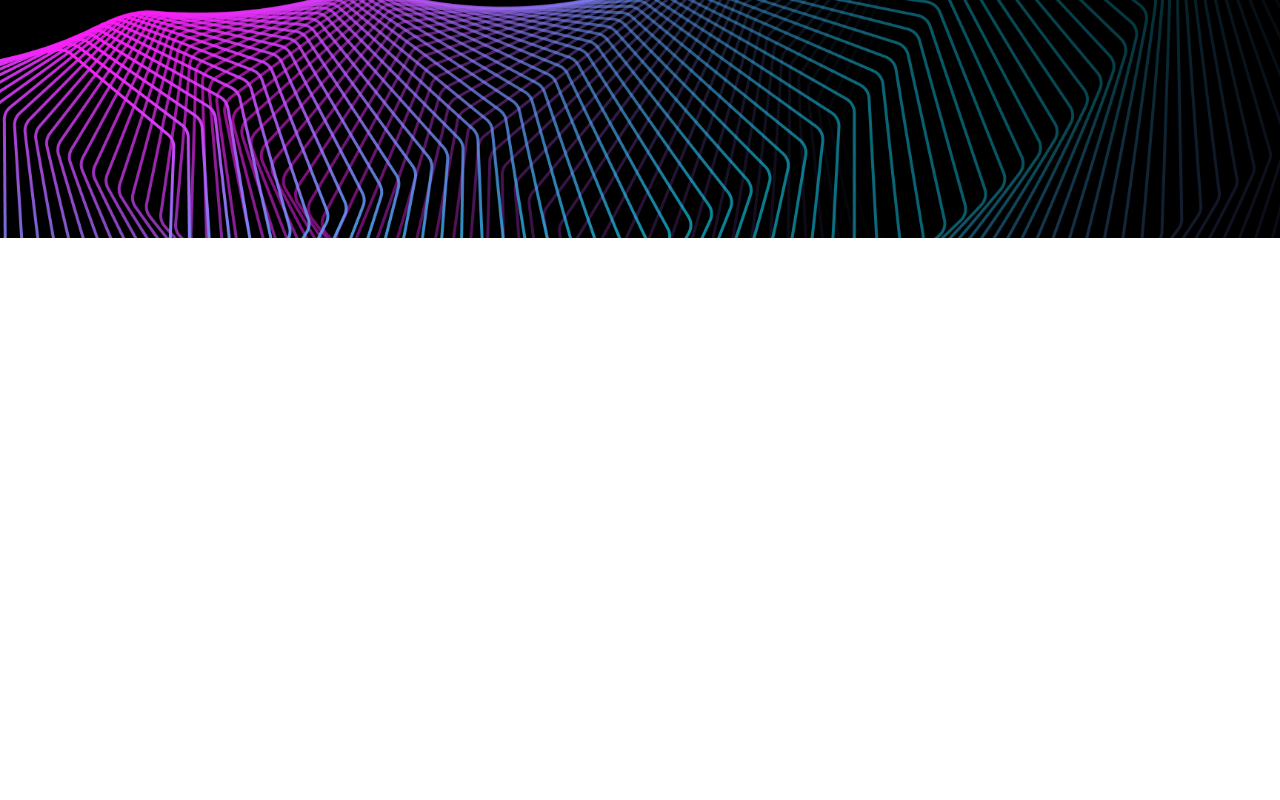
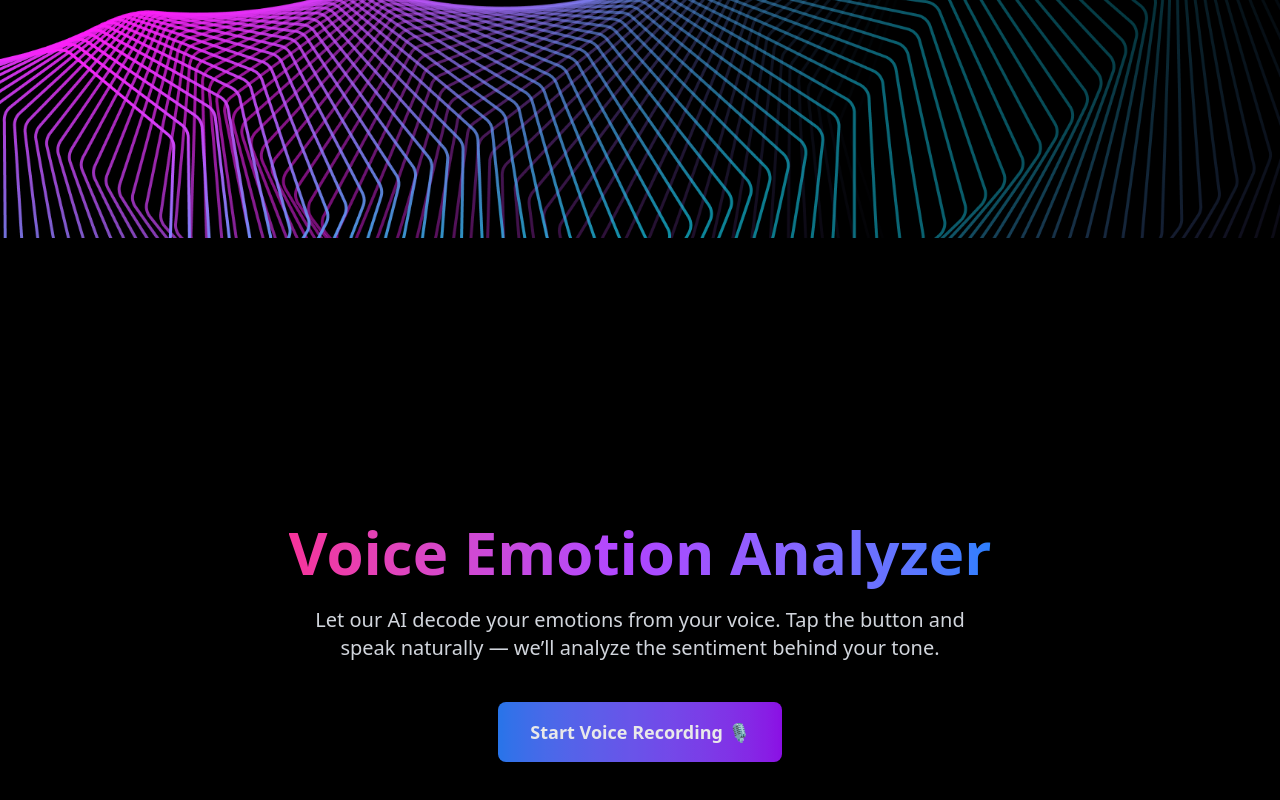
Before and after one commit to RaturiAR7/major-project-frontend, a React (Vite) app: page / in a window 1280 px wide. Shown: the part 562-1362 px from the top of the page. Before the commit the page ends 800 px from the top, so only its background shows below. Built offline with nearby package versions, Linux system fonts and the light colour scheme.

Commit message:
Develop sentiment analysis page with voice recording functionality

```diff
--- a/src/App.jsx
+++ b/src/App.jsx
@@ -1,11 +1,13 @@
 import React from "react";
 import Hero from "./components/Hero";
+import Analysis from "./components/VoiceSentiment";
 import "./App.css";
 
 const App = () => {
   return (
-    <div className="w-full h-full">
+    <div className='w-full h-full'>
       <Hero />
+      <Analysis />
     </div>
   );
 };
--- /dev/null
+++ b/src/assets/constants.js
@@ -0,0 +1,3 @@
+import waveImage from "./wave.png";
+
+export { waveImage };
--- a/src/components/Hero.jsx
+++ b/src/components/Hero.jsx
@@ -1,4 +1,5 @@
 import React from "react";
+import { waveImage } from "../assets/constants";
 
 export default function Hero() {
   return (
@@ -55,7 +56,7 @@ export default function Hero() {
         <div className='absolute bottom-0 left-0 w-full h-screen'>
           {" "}
           <img
-            src='./wave.png' // Replace with actual path to the wave image
+            src={waveImage} // Replace with actual path to the wave image
             alt='Gradient Wave'
             className=' w-full h-full'
           />
--- /dev/null
+++ b/src/components/VoiceSentiment.jsx
@@ -0,0 +1,101 @@
+import React, { useState } from "react";
+
+const VoiceSentiment = () => {
+  const [audioURL, setAudioURL] = useState(null);
+  const [recording, setRecording] = useState(false);
+  const [sentiment, setSentiment] = useState(null);
+
+  let mediaRecorder;
+  let audioChunks = [];
+
+  const startRecording = async () => {
+    const stream = await navigator.mediaDevices.getUserMedia({ audio: true });
+    mediaRecorder = new MediaRecorder(stream);
+    audioChunks = [];
+
+    mediaRecorder.start();
+    setRecording(true);
+
+    mediaRecorder.ondataavailable = (e) => {
+      audioChunks.push(e.data);
+    };
+
+    mediaRecorder.onstop = () => {
+      const audioBlob = new Blob(audioChunks, { type: "audio/wav" });
+      const url = URL.createObjectURL(audioBlob);
+      setAudioURL(url);
+
+      // Simulate sentiment
+      const sentiments = [
+        "😊 Happy",
+        "😔 Sad",
+        "😐 Neutral",
+        "😠 Angry",
+        "🤩 Excited",
+      ];
+      const randomSentiment =
+        sentiments[Math.floor(Math.random() * sentiments.length)];
+      setSentiment(randomSentiment);
+    };
+
+    setTimeout(() => {
+      mediaRecorder.stop();
+      setRecording(false);
+    }, 5000);
+  };
+
+  return (
+    <div className='min-h-screen bg-black text-white flex flex-col items-center justify-center px-4 relative overflow-hidden'>
+      {/* Gradient Heading */}
+      <h1 className='text-5xl md:text-6xl font-extrabold text-center leading-tight mb-4'>
+        <span className='bg-gradient-to-r from-pink-500 via-purple-500 to-blue-500 text-transparent bg-clip-text'>
+          Voice Emotion Analyzer
+        </span>
+      </h1>
+
+      {/* Description */}
+      <p className='text-gray-300 text-lg md:text-xl text-center max-w-2xl mb-10'>
+        Let our AI decode your emotions from your voice. Tap the button and
+        speak naturally — we’ll analyze the sentiment behind your tone.
+      </p>
+
+      {/* Record Button */}
+      <div>
+        <button
+          onClick={startRecording}
+          disabled={recording}
+          className={`transition-all duration-300 ease-in-out px-8 py-4 text-lg font-semibold rounded-lg shadow-lg ${
+            recording
+              ? "bg-gray-700 text-gray-300 cursor-not-allowed"
+              : "bg-gradient-to-r from-blue-500 to-purple-600 hover:from-blue-600 hover:to-pink-500 text-white"
+          } animate-pulse`}
+        >
+          {recording ? "Recording..." : "Start Voice Recording 🎙️"}
+        </button>
+      </div>
+
+      {/* Audio + Result */}
+      {audioURL && (
+        <div className='mt-12 w-full max-w-lg bg-gradient-to-br from-purple-900/30 to-blue-900/10 border border-purple-600/30 rounded-2xl p-6 shadow-xl backdrop-blur-sm'>
+          <h3 className='text-xl font-bold text-pink-400 mb-4 text-center'>
+            🎧 Your Audio Playback
+          </h3>
+          <audio controls src={audioURL} className='w-full mb-4' />
+
+          {sentiment && (
+            <div className='text-center'>
+              <p className='text-2xl font-semibold text-white'>
+                Detected Sentiment:
+              </p>
+              <p className='text-4xl font-bold bg-gradient-to-r from-pink-400 via-purple-400 to-blue-400 text-transparent bg-clip-text mt-2'>
+                {sentiment}
+              </p>
+            </div>
+          )}
+        </div>
+      )}
+    </div>
+  );
+};
+
+export default VoiceSentiment;
```
Also changed, not shown: src/assets/wave.png (renamed from public/wave.png).
